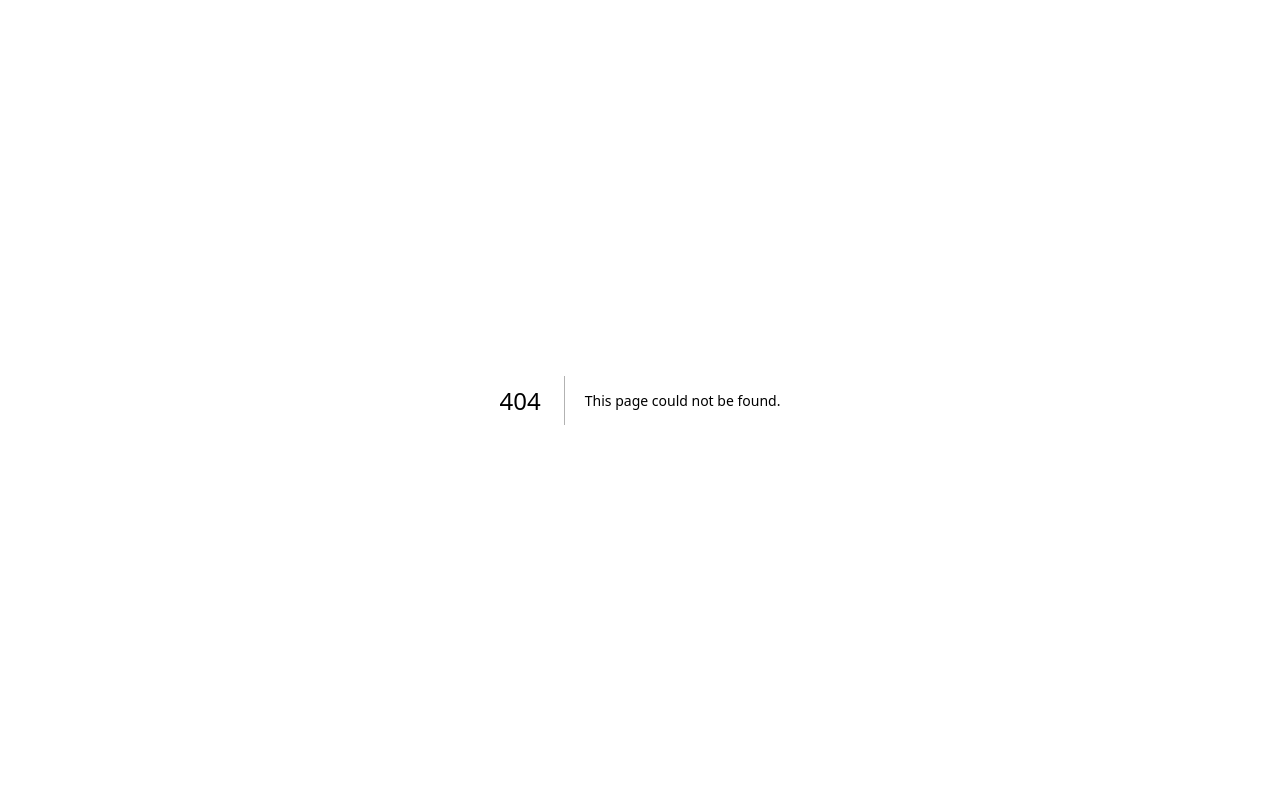
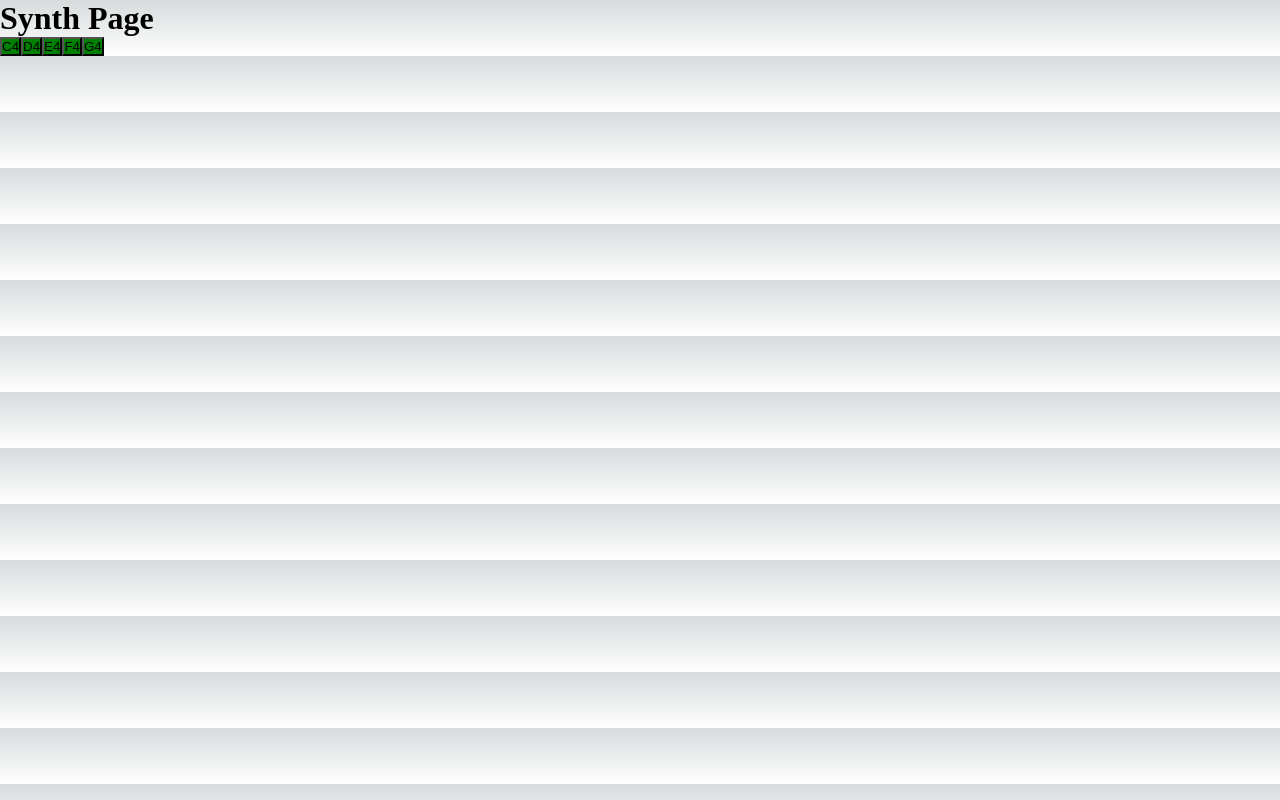
Before and after one commit to benjorama/synth, a Next.js app: page /synth in a window 1280 px wide. Before the commit this address had no page. Built offline with nearby package versions, Linux system fonts and the light colour scheme.

Commit message:
Creates a button that can play a pitch

```diff
--- a/package.json
+++ b/package.json
@@ -17,6 +17,7 @@
     "next": "13.2.4",
     "react": "18.2.0",
     "react-dom": "18.2.0",
+    "tone": "^14.7.77",
     "typescript": "5.0.2"
   }
 }
--- /dev/null
+++ b/src/components/SynthKey.tsx
@@ -0,0 +1,36 @@
+import React from 'react';
+import * as Tone from 'tone';
+import styles from '@/styles/Synth.module.css'
+
+interface Note {
+  pitch: string;
+  duration: string;
+}
+
+export class SynthKey extends React.Component<Note> {
+  destination: Tone.Synth<Tone.SynthOptions> | undefined
+  duration: string;
+  pitch: string;
+
+  constructor(props: Note) {
+    super(props)
+    this.pitch = props.pitch
+    this.duration = props.duration
+    this.handleClick = this.handleClick.bind(this)
+  }
+
+  async handleClick() {
+    //create a synth and connect it to the main output (your speakers)
+    if (!this.destination) this.destination = new Tone.Synth().toDestination();
+    this.destination.triggerAttackRelease(this.pitch, this.duration);
+  }
+
+  render(): React.ReactNode {
+    return (
+      <button
+        className={styles.button}
+        onClick={this.handleClick}
+      >{this.pitch}</button>
+    )
+  }
+}
--- /dev/null
+++ b/src/pages/synth/index.tsx
@@ -0,0 +1,20 @@
+import Head from 'next/head'
+import { SynthKey } from '../../components/SynthKey'
+
+export default function SynthPage() {
+  return (
+    <>
+      <Head>
+        <title>Synth Page</title>
+      </Head>
+      <main>
+        <h1>Synth Page</h1>
+        <SynthKey pitch='C4' duration='1n' />
+        <SynthKey pitch='D4' duration='1n' />
+        <SynthKey pitch='E4' duration='1n' />
+        <SynthKey pitch='F4' duration='1n' />
+        <SynthKey pitch='G4' duration='1n' />
+      </main>
+    </>
+  )
+}
--- /dev/null
+++ b/src/styles/Synth.module.css
@@ -0,0 +1,3 @@
+.button {
+  background-color: green;
+}
```
Also changed, not shown: 1 other file (tests, documents, lock files or other folders).
